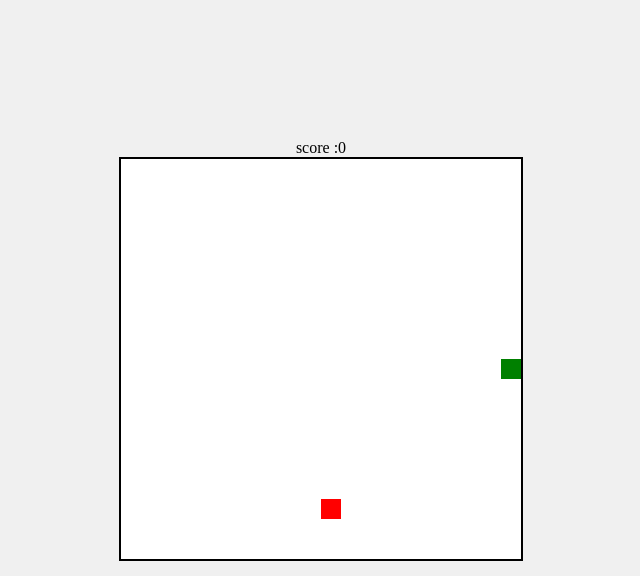
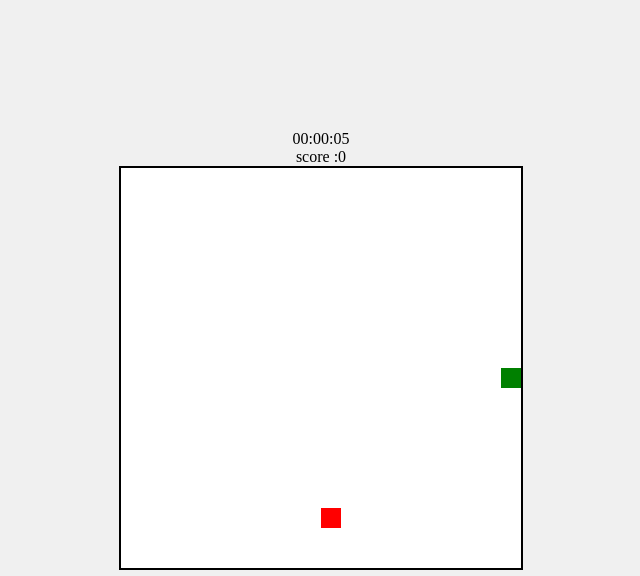
Before and after one commit to AntoinePiguet/APT_P-Bulle, a website built with Vite: page p-bulle-snake-step1-start/index.html in a window 1280 px wide. Shown: the top 576 px of the page, without its empty margins (319-959 px from the left). Built offline with nearby package versions, Linux system fonts and the light colour scheme.

Commit message:
feat(stopwatch) ajout d'un chronomètre pendant les parties
[30:00] [DONE]
ajout d'un chrnomètre avec fonctions pour l'arrêter et le reset

```diff
--- a/p-bulle-snake-step1-start/index.html
+++ b/p-bulle-snake-step1-start/index.html
@@ -26,6 +26,7 @@
     </style>
   </head>
   <body>
+    <div id="stopwatch" >00:00:00</div>
     <div id="scorePosition"></div>
     <canvas id="gameCanvas" width="400" height="400"></canvas>
     <div id="gameOverPosition"></div>
--- a/p-bulle-snake-step1-start/src/main.js
+++ b/p-bulle-snake-step1-start/src/main.js
@@ -1,7 +1,7 @@
 import { Snake } from "./snake.js";
 import { Food } from "./food.js";
 import { handleDirectionChange } from "./controls.js";
-import { drawScore } from "./score.js";
+import { drawScore, stopStopwatch, startStopwatch, resetStopwatch } from "./score.js";
 
 //déclaration des constantes
 const canvas = document.getElementById("gameCanvas");
@@ -30,6 +30,9 @@ function startGame() {
   //enlève l'écran de mort si le user appuie sur le bouton rejouer
   startScreen();
 
+  //reinitialise la stopwatch a 0
+  resetStopwatch();
+
   //initialisation de variables demandant à être reset à chaque fois que le jeu recommence
   start = true;
   score = 0;
@@ -45,6 +48,9 @@ function startGame() {
 
   //donne des coordonnées randoms à food
   food.generate(box, canvas)
+
+  //lance le chronomètre
+  startStopwatch();
 }
 
 //permet d'enlever l'écran de fin
--- a/p-bulle-snake-step1-start/src/score.js
+++ b/p-bulle-snake-step1-start/src/score.js
@@ -7,6 +7,13 @@
  * @param {CanvasRenderingContext2D} ctx - Le contexte de rendu 2D du canvas utilisé pour dessiner.
  * @param {number} score - Le score à afficher, qui est un entier.
  */
+//Les fonctions pour la stopwatch ont été inspirée par https://www.educative.io/answers/how-to-create-a-stopwatch-in-javascript
+
+
+var startTime; // to keep track of the start time
+var stopwatchInterval; // to keep track of the interval
+var elapsedPausedTime = 0; // to keep track of the elapsed time while stopped
+
 
 //cette ligne cherche l'id scorePosition pour plus tard savoir ou afficher le score
 let scorePosition = document.getElementById("scorePosition")
@@ -18,6 +25,45 @@ export function drawScore(score) {
   scorePosition.innerHTML = [scoreText]
 }
 
+//fonction pour lancer le chronomètre
+export function startStopwatch() {
+  if (!stopwatchInterval) {
+    startTime = new Date().getTime() - elapsedPausedTime;
+    stopwatchInterval = setInterval(updateStopwatch, 1000);
+  }
+}
+
+//fonction pour arreter le chronomètre
+export function stopStopwatch() {
+  clearInterval(stopwatchInterval);
+  elapsedPausedTime = new Date().getTime() - startTime;
+  stopwatchInterval = null;
+}
+
+//fonction pour reset le chronomètre après une partie
+export function resetStopwatch() {
+  stopStopwatch();
+  elapsedPausedTime = 0;
+  document.getElementById("stopwatch").innerHTML = "00:00:00";
+}
+
+//fonction pour update en temps réel la stopwatch et surtout l'afficher
+function updateStopwatch() {
+  var currentTime = new Date().getTime();
+  var elapsedTime = currentTime - startTime;
+  var seconds = Math.floor(elapsedTime / 1000) % 60;
+  var minutes = Math.floor(elapsedTime / 1000 / 60) % 60;
+  var hours = Math.floor(elapsedTime / 1000 / 60 / 60);
+  var displayTime = pad(hours) + ":" + pad(minutes) + ":" + pad(seconds);
+  document.getElementById("stopwatch").innerHTML = displayTime;
+}
+
+//fonction servant a incrémenter les secondes et minutes
+function pad(number) {
+  return (number < 10 ? "0" : "") + number;
+}
+
+
 //fonction servant à afficher l'écran de mort ainsi que le bouton pour rejouer
 export function deathScreen(){
 
```
